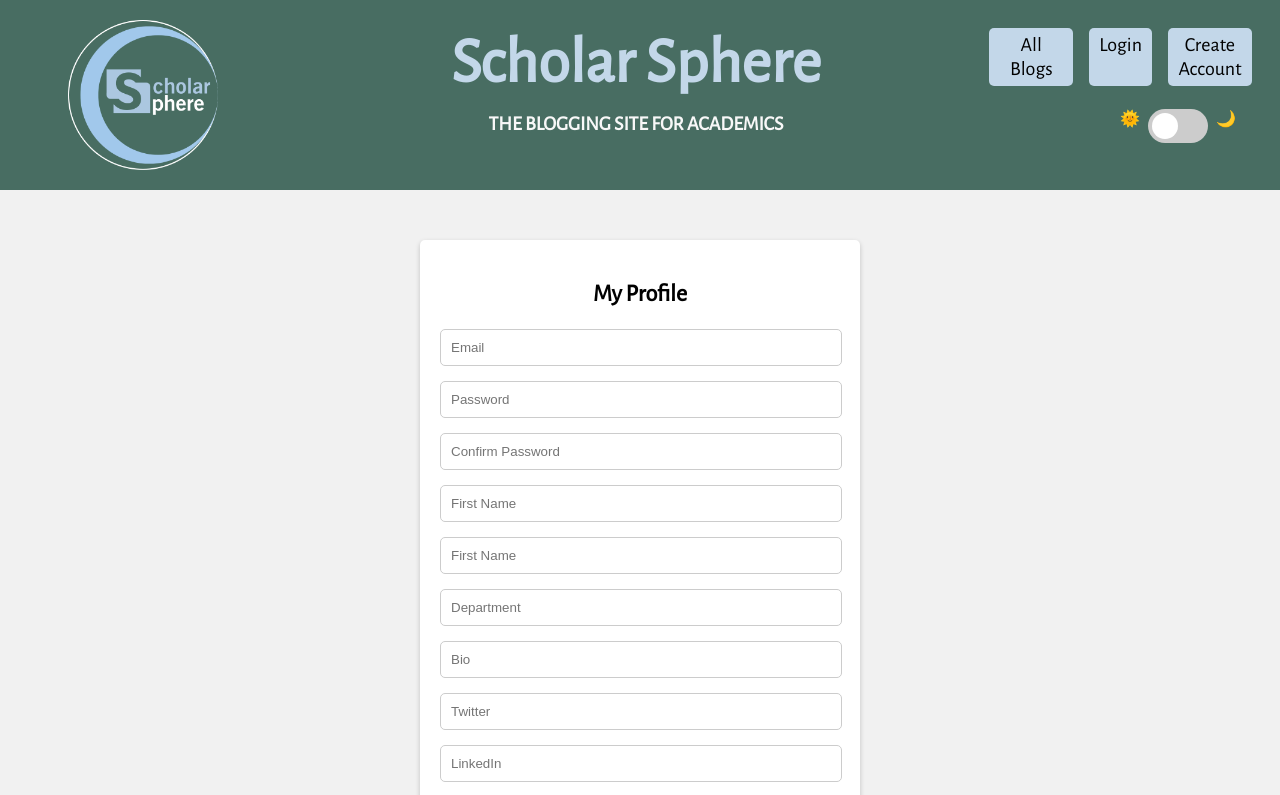
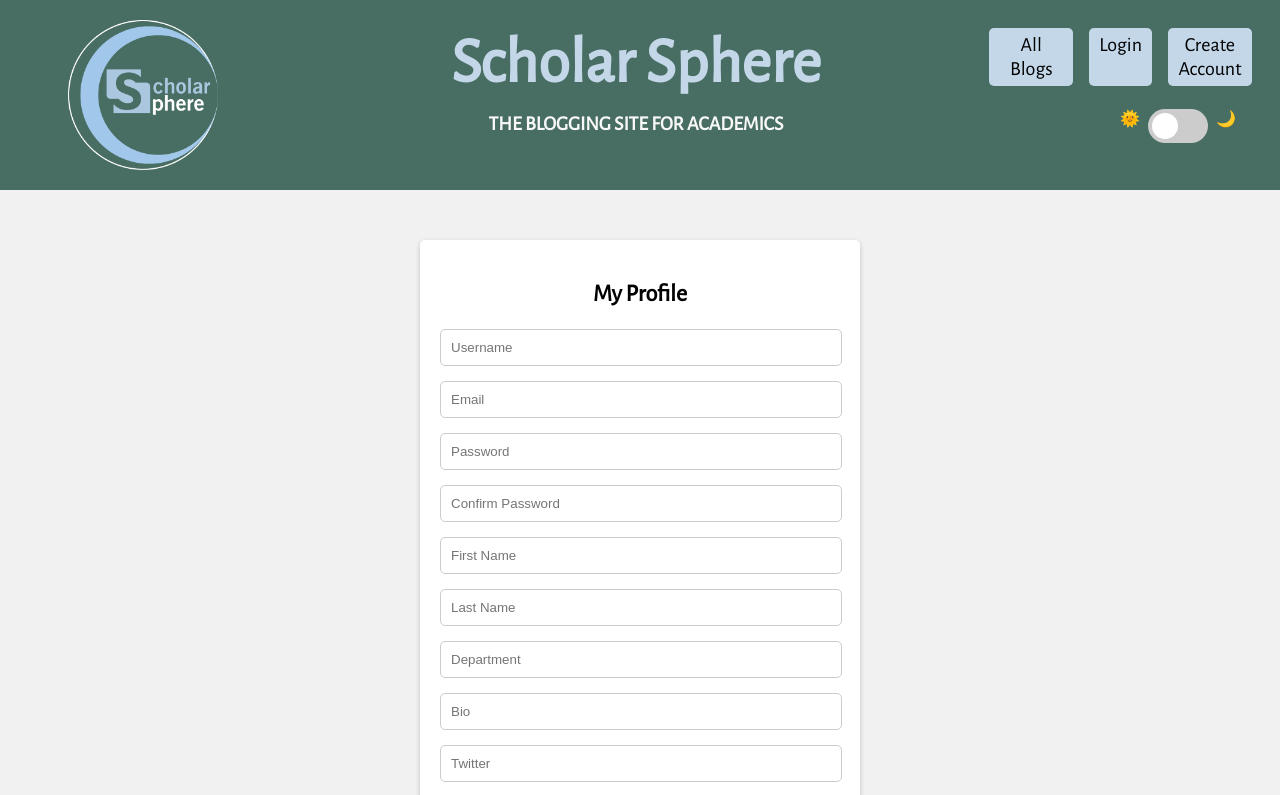
Before and after one commit to JoeWarrenSoftware/SBC-ScholarSphere, a React (Vite) app in the folder Frontend/ScholarSphere/: page /profile in a window 1280 px wide. Shown: the top 795 px of the page. Built offline with nearby package versions, Linux system fonts and the light colour scheme.

Commit message:
Amended profile display

```diff
--- a/Frontend/ScholarSphere/src/components/ProfileUser.jsx
+++ b/Frontend/ScholarSphere/src/components/ProfileUser.jsx
@@ -3,6 +3,7 @@ import api from '../api';
 import { useNavigate } from 'react-router-dom';
 
 const ProfileUser = () => {
+  const [username, setUsername] = useState('');
   const [email, setEmail] = useState('');
   const [password, setPassword] = useState('');
   const [password2, setPassword2] = useState('');
@@ -55,6 +56,12 @@ const ProfileUser = () => {
       <form onSubmit={handleSubmit}>
       <h2>My Profile</h2>
       <input
+        type="string"
+        placeholder="Username"
+        value={username}
+        onChange={(e) => setUsername(e.target.value)}
+      />
+      <input
         type="email"
         placeholder="Email"
         value={email}
@@ -80,7 +87,7 @@ const ProfileUser = () => {
       />
       <input
         type="string"
-        placeholder="First Name"
+        placeholder="Last Name"
         value={lastName}
         onChange={(e) => setLastName(e.target.value)}
       />
```
